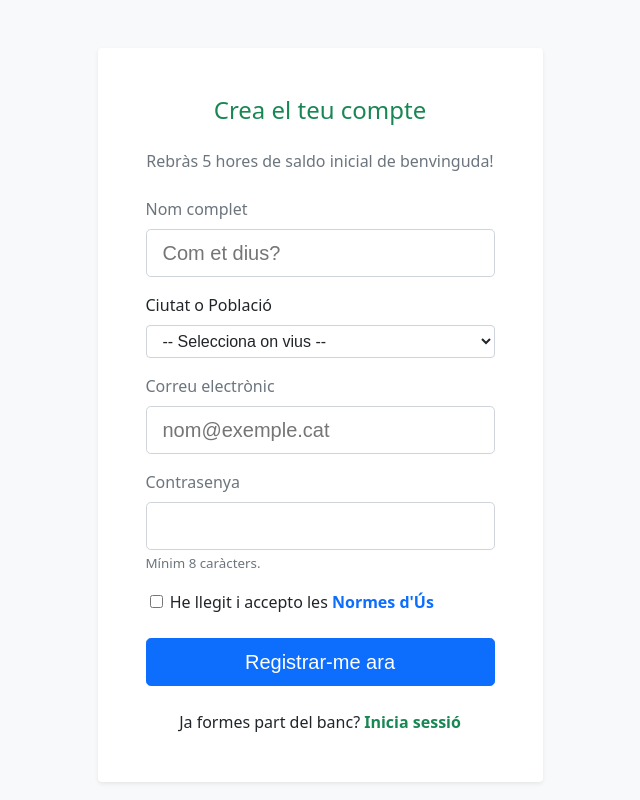
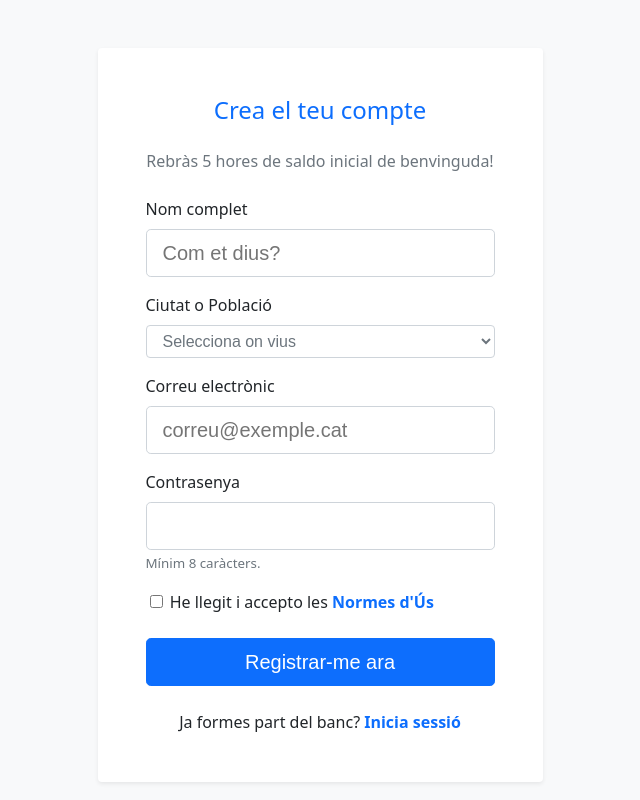
Before and after one commit to arnaufito/banc_de_temps, a Flask app: page /registre in a window 1280 px wide. Shown: the whole page, without its empty margins (320-960 px from the left). Run offline with Flask 3, Linux system fonts and the light colour scheme.

Commit message:
estetica de el registre

```diff
--- a/static/style.css
+++ b/static/style.css
@@ -147,7 +147,7 @@ h1, h2, h3, h4, h5 { margin-top: 0; margin-bottom: 0.5rem; font-weight: 500; lin
 .bg-warning { background-color: #ffc107 !important; }
 
 .text-primary { color: #0d6efd !important; }
-.text-success { color: #198754 !important; }
+.text-success { color: #0d6efd !important; }
 .text-danger { color: #dc3545 !important; }
 .text-warning { color: #ffc107 !important; }
 .text-muted { color: #6c757d !important; }
--- a/templates/registre.html
+++ b/templates/registre.html
@@ -23,26 +23,26 @@
                         <form method="POST" action="/registre">
                             <input type="hidden" name="csrf_token" value="{{ csrf_token() }}">
                             <div class="mb-3">
-                                <label class="form-label text-muted">Nom complet</label>
+                                <label class="form-label">Nom complet</label>
                                 <input type="text" name="nom" class="form-control form-control-lg" placeholder="Com et dius?" value="{{ form.get('nom', '') }}" minlength="2" maxlength="60" required>
                             </div>
                             <div class="mb-3">
                                 <label class="form-label">Ciutat o Població</label>
-                                <select class="form-select" name="ciutat" required>
-                                    <option value="" {% if not form.get('ciutat') %}selected{% endif %} disabled>-- Selecciona on vius --</option>
+                                <select class="form-select text-muted" name="ciutat" required>
+                                    <option value="" {% if not form.get('ciutat') %}selected{% endif %} disabled>Selecciona on vius</option>
                                     {% for c in CIUTATS %}
                                         <option value="{{ c }}" {% if form.get('ciutat') == c %}selected{% endif %}>{{ c if c != 'Altres' else 'Altres poblacions...' }}</option>
                                     {% endfor %}
                                 </select>
                             </div>
                             <div class="mb-3">
-                                <label class="form-label text-muted">Correu electrònic</label>
-                                <input type="email" name="correu" class="form-control form-control-lg" placeholder="nom@exemple.cat" value="{{ form.get('correu', '') }}" maxlength="120" required>
+                                <label class="form-label">Correu electrònic</label>
+                                <input type="email" name="correu" class="form-control form-control-lg text-muted" placeholder="correu@exemple.cat" value="{{ form.get('correu', '') }}" maxlength="120" required>
                             </div>
 
                             <div class="mb-3">
-                                <label class="form-label text-muted">Contrasenya</label>
-                                <input type="password" name="contrasenya" class="form-control form-control-lg" minlength="8" maxlength="128" required>
+                                <label class="form-label">Contrasenya</label>
+                                <input type="password" name="contrasenya" class="form-control form-control-lg text-muted" minlength="8" maxlength="128" required>
                                 <small class="text-muted">Mínim 8 caràcters.</small>
                             </div>
 
```
